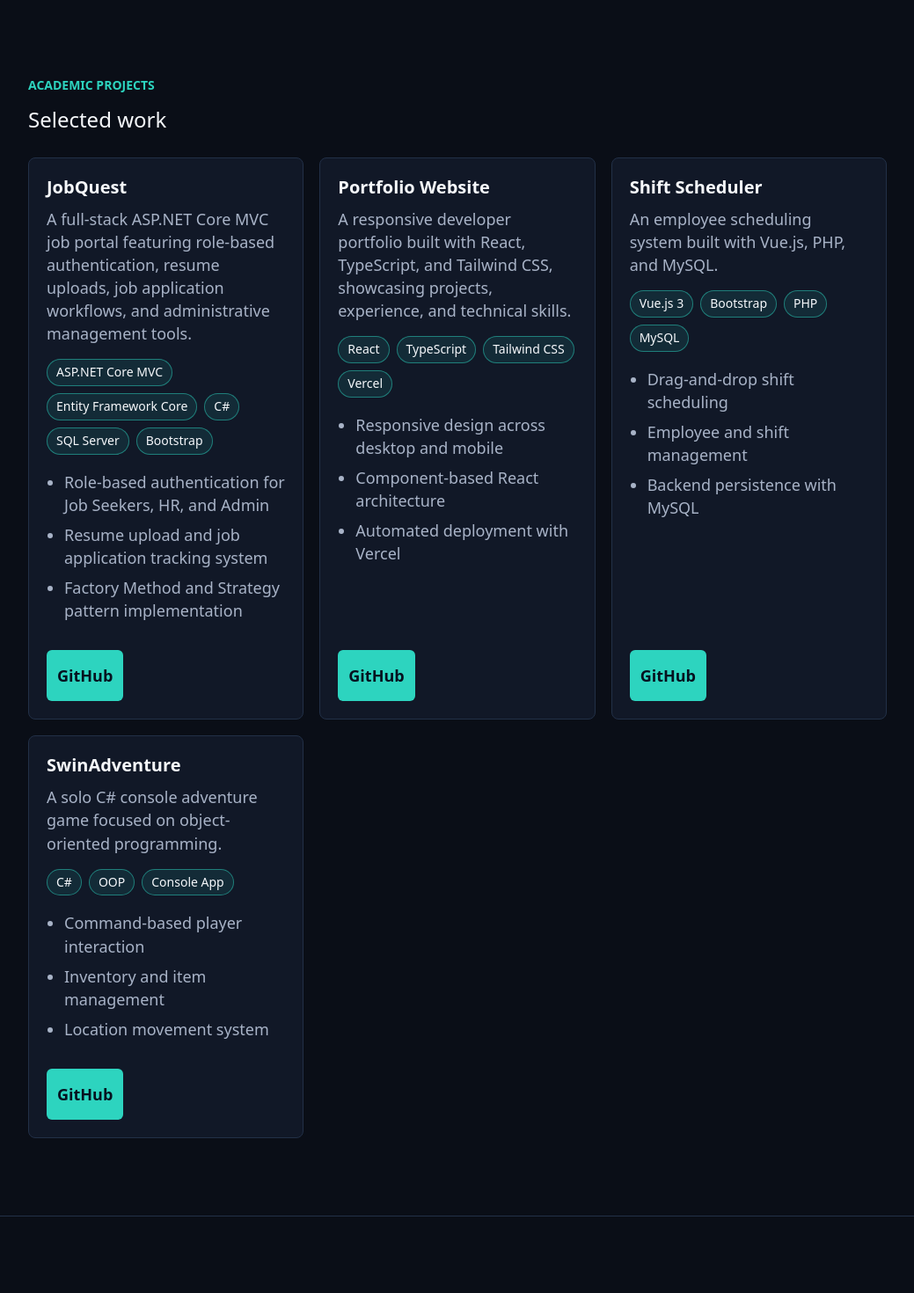
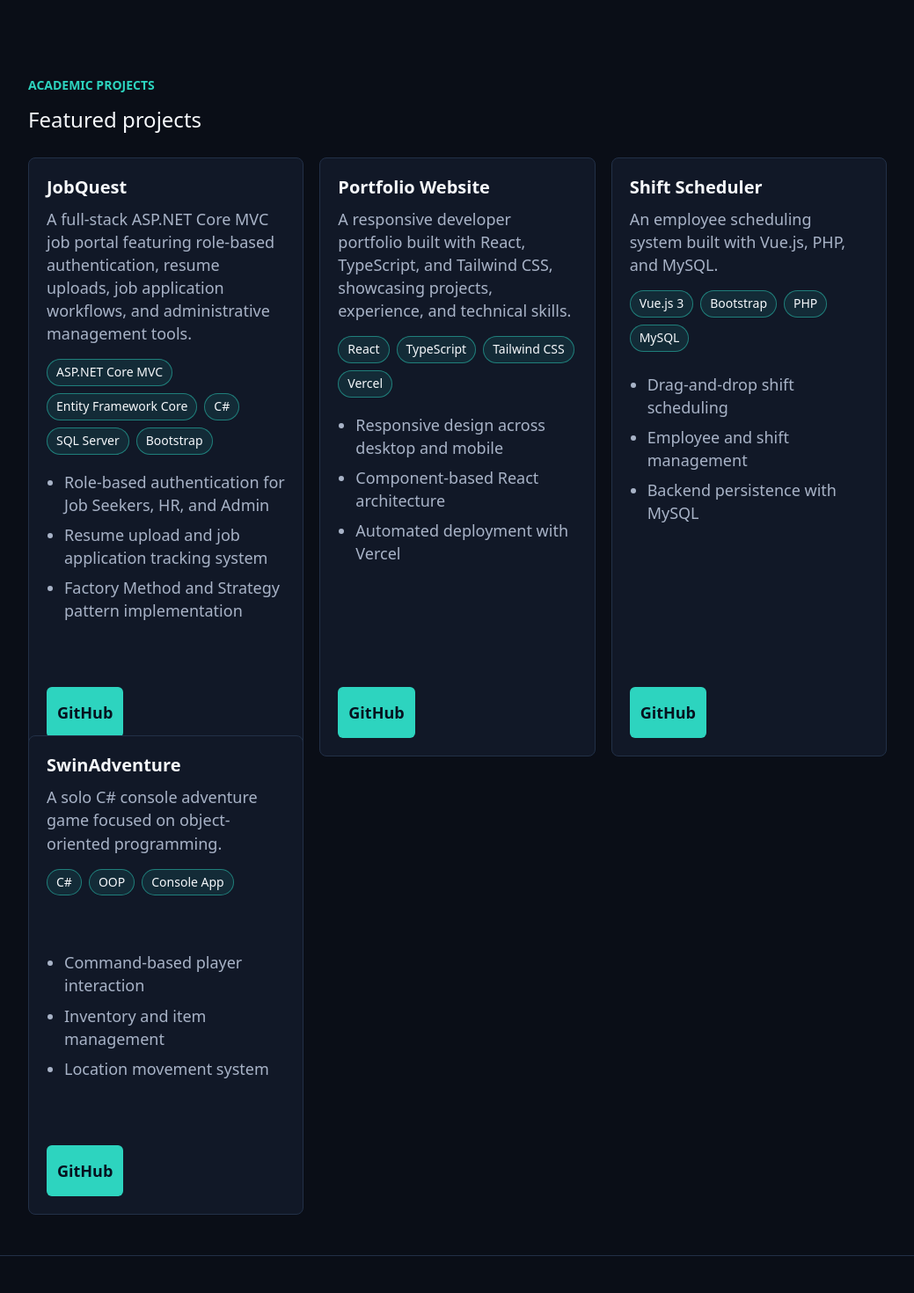
Before and after one commit to ChunWaiLeong/portfolio-website, a React (Vite) app: page / in a window 1280 px wide. Shown: the part 1300-2770 px from the top of the page at 88% size, without its empty margins (120-1159 px from the left). Built offline with nearby package versions, Linux system fonts and the light colour scheme.

Commit message:
update project card alignment

```diff
--- a/src/App.css
+++ b/src/App.css
@@ -160,9 +160,14 @@ main {
 .project-card {
   display: flex;
   flex-direction: column;
+  height: 100%;
 }
 
-.project-card p {
+.project-summary {
+  min-height: 188px;
+}
+
+.project-summary p {
   margin-bottom: 16px;
 }
 
@@ -328,6 +333,10 @@ main {
     grid-template-columns: 1fr;
   }
 
+  .project-summary {
+    min-height: 0;
+  }
+
   .hero-actions .button {
     flex: 1 1 160px;
   }
--- a/src/components/Projects.jsx
+++ b/src/components/Projects.jsx
@@ -4,11 +4,13 @@ function Projects() {
   return (
     <section id="projects" className="section">
       <p className="eyebrow">Academic Projects</p>
-      <h2>Selected work</h2>
+      <h2>Featured projects</h2>
       <div className="project-grid">
         {projects.map((project) => (
           <article className="project-card" key={project.title}>
             <h3>{project.title}</h3>
+
+            <div className="project-summary">
               <p>{project.description}</p>
 
               <ul className="tag-list" aria-label={`${project.title} tech stack`}>
@@ -16,6 +18,7 @@ function Projects() {
                   <li key={tech}>{tech}</li>
                 ))}
               </ul>
+            </div>
 
             <ul className="feature-list">
               {project.features.map((feature) => (
```
Lines whose indentation alone changed are shown as unchanged.
